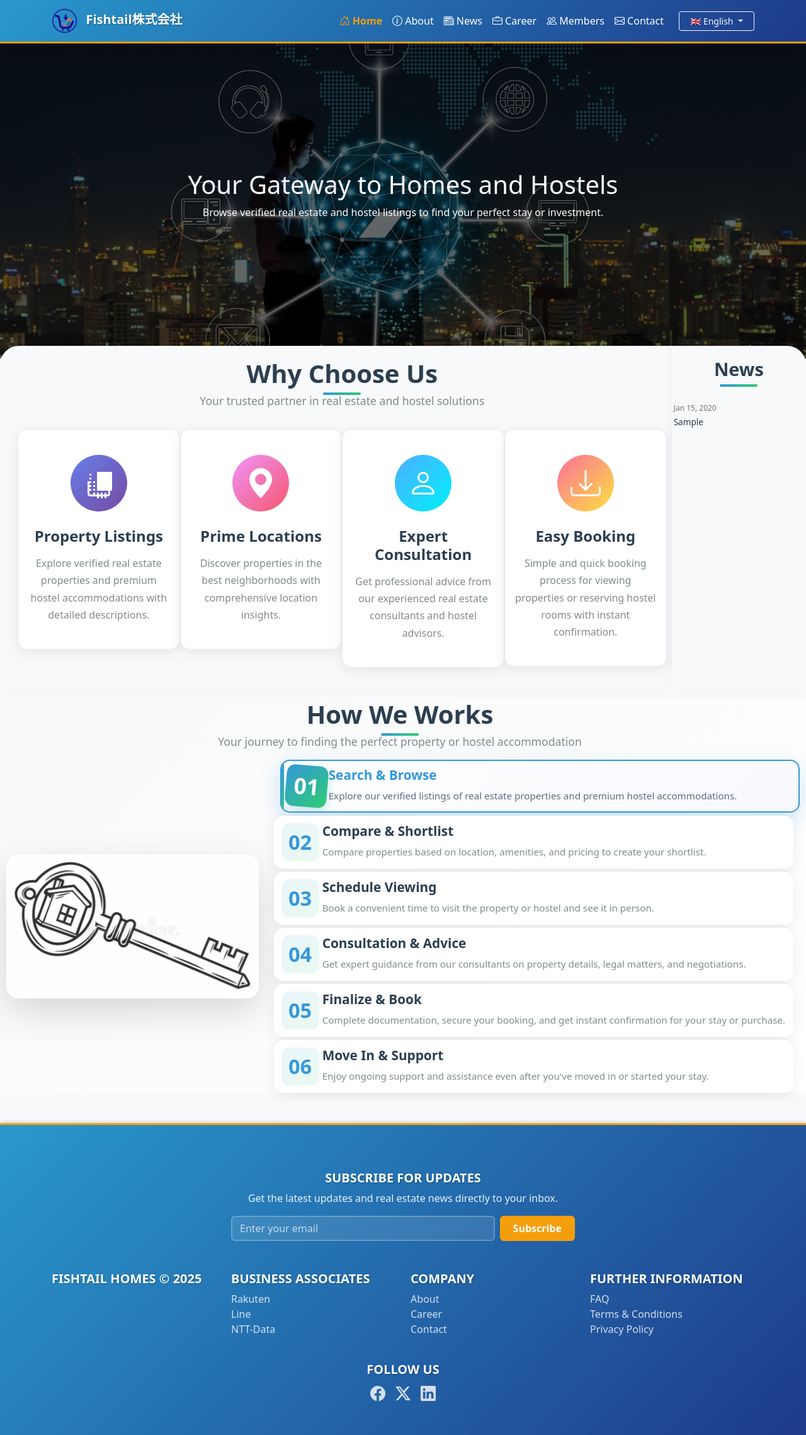
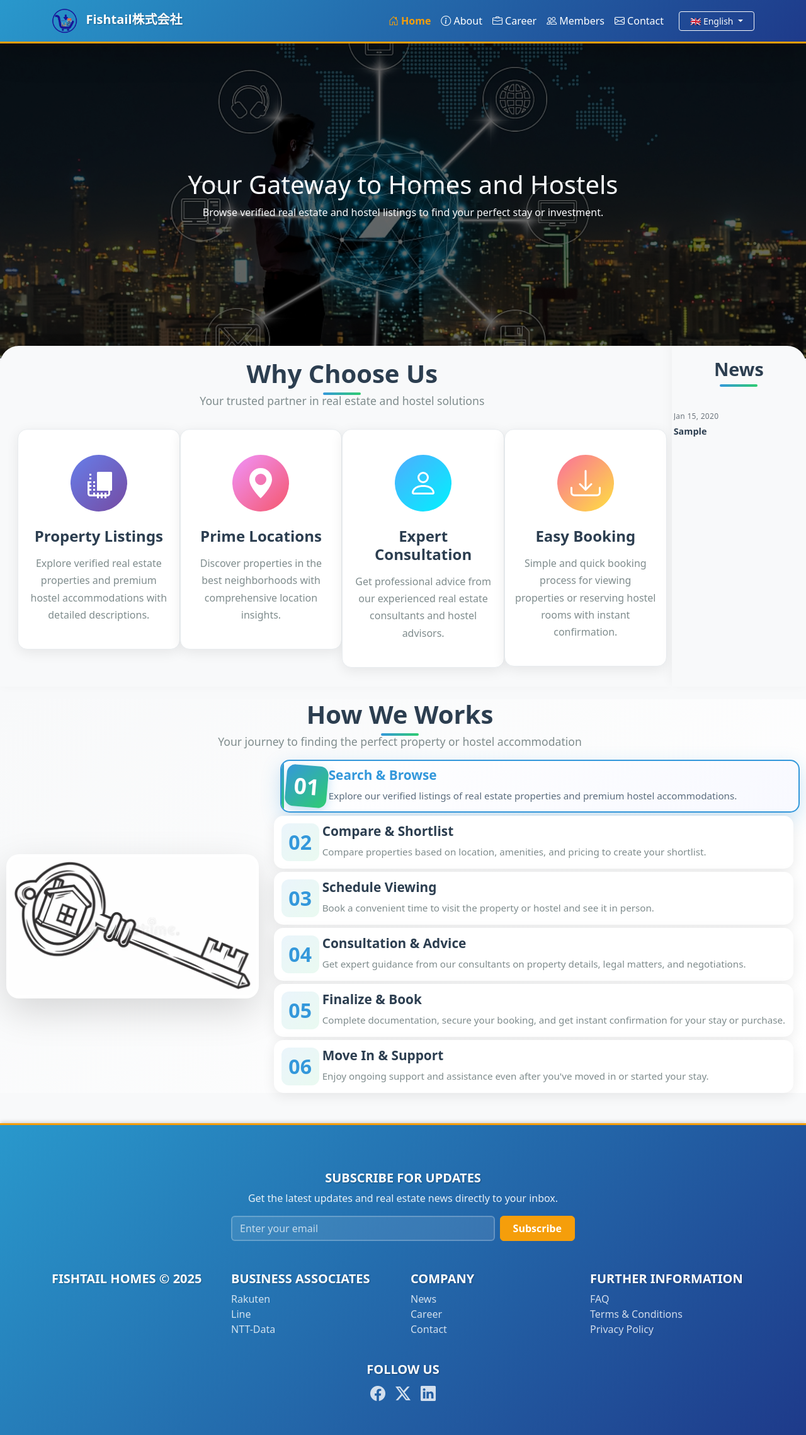
Before and after one commit to jadhikari/Fishtail_homepage, a Django app: page /en/ in a window 1280 px wide. Shown: the whole page at 63% size. Run offline with Django 5.2, Linux system fonts and the light colour scheme; tables that the repository leaves empty hold one stand-in row (values such as "Sample post"); some libraries are stand-ins or nearby versions.

Commit message:
updateh the news sesion, header and footer

```diff
--- a/core/static/core/core.css
+++ b/core/static/core/core.css
@@ -110,22 +110,35 @@
 
 .news-section .section-title {
     font-size: 1.8rem;
-    margin-bottom: 15px;
+    margin-bottom: 20px;
+    font-weight: 600;
 }
 
 .news-section .mb-3 {
-    margin-bottom: 10px !important;
+    margin-bottom: 15px !important;
 }
 
 /* News Items Styling */
 .news-box {
     padding: 0;
+    max-height: 600px;
+    overflow-y: auto;
+    scrollbar-width: none; /* Firefox */
+    -ms-overflow-style: none; /* IE and Edge */
+}
+
+/* Hide scrollbar for Chrome, Safari and Opera */
+.news-box::-webkit-scrollbar {
+    display: none;
+    width: 0;
+    height: 0;
 }
 
 .news-item {
-    padding: 12px 0;
+    padding: 14px 0;
     border-bottom: 1px solid #e8ecef;
-    transition: background-color 0.3s ease;
+    transition: all 0.2s ease;
+    margin: 0;
 }
 
 .news-item:last-child {
@@ -134,34 +147,40 @@
 
 .news-item:hover {
     background-color: #f8f9fa;
-    border-radius: 5px;
-    padding-left: 5px;
-    padding-right: 5px;
+    padding-left: 8px;
+    padding-right: 8px;
+    margin-left: -8px;
+    margin-right: -8px;
+    border-radius: 4px;
 }
 
 .news-date {
     font-size: 0.75rem;
     color: #6c757d;
-    font-weight: 500;
-    margin-bottom: 5px;
-    line-height: 1.2;
+    font-weight: 400;
+    margin-bottom: 6px;
+    line-height: 1.3;
+    letter-spacing: 0.3px;
 }
 
 .news-text {
-    font-size: 0.85rem;
+    font-size: 0.9rem;
     color: #2c3e50;
-    line-height: 1.4;
+    line-height: 1.5;
+    margin: 0;
+    word-wrap: break-word;
 }
 
 .news-text a {
     color: #2c3e50;
     text-decoration: none;
-    transition: color 0.3s ease;
+    transition: color 0.2s ease;
+    display: block;
 }
 
 .news-text a:hover {
     color: #3498db;
-    text-decoration: underline;
+    text-decoration: none;
 }
 
 .section-title {
@@ -431,8 +450,12 @@
         font-size: 1.5rem;
     }
 
+    .news-box {
+        max-height: 500px;
+    }
+
     .news-item {
-        padding: 10px 0;
+        padding: 12px 0;
     }
 
     .news-date {
@@ -440,7 +463,7 @@
     }
 
     .news-text {
-        font-size: 0.82rem;
+        font-size: 0.85rem;
     }
 }
 
@@ -471,6 +494,10 @@
         font-size: 1.3rem;
     }
 
+    .news-box {
+        max-height: 400px;
+    }
+
     .news-item {
         padding: 10px 0;
     }
@@ -481,6 +508,7 @@
 
     .news-text {
         font-size: 0.8rem;
+        line-height: 1.4;
     }
 }
 
--- a/core/templates/core/home.html
+++ b/core/templates/core/home.html
@@ -100,7 +100,8 @@
                                     <div class="news-item">
                                         <div class="news-date">{{ news.created_at|date:"M d, Y" }}</div>
                                         <div class="news-text">
-                                            <a href="{% url 'news_detail' news.unique_id %}">{{ news.get_translated_header }}</a>
+                                            <a href="{% url 'news_detail' news.unique_id %}">
+                                                <b>{{ news.get_translated_header }}</b></a>
                                         </div>
                                     </div>
                                 {% endfor %}
--- a/core/templates/core/news.html
+++ b/core/templates/core/news.html
@@ -17,7 +17,7 @@
             <div class="card mb-4">
                 {% if top_news.image %}
                     <img src="{{ top_news.image.url }}" class="card-img-top" alt="{{ top_news.get_translated_header }}"
-                    style="margin: 20px auto; height:400px; max-width:90%"
+                    style="margin: 20px auto; height:200px; width:180px"
                     >
                 {% endif %}
                 <div class="card-body">
@@ -65,7 +65,7 @@
             <div class="card">
                 {% if news.image %}
                     <img src="{{ news.image.url }}" class="card-img-top" alt="{{ news.get_translated_header }}"
-                    style="margin: 20px auto; height:250px; max-width:90%">
+                    style="margin: 20px auto; height:150px; width:120px">
                 {% endif %}
                 <div class="card-body">
                     <h5 class="card-title text-center">{{ news.get_translated_header|slice:":10" }}...</h5>
--- a/core/views.py
+++ b/core/views.py
@@ -8,7 +8,7 @@
 
 
 def home(request):
-    # Fetch recent news items (latest 5) for the home page
+    # Fetch recent news items (latest 7) for the home page
     recent_news = models.News.objects.exclude(unique_id="").order_by('-created_at')[:5]
     context = {
         'recent_news': recent_news
--- a/templates/footer.html
+++ b/templates/footer.html
@@ -36,7 +36,7 @@
           <div class="col-md-3">
               <h5 class="text-uppercase fw-bold">{% trans "Company" %}</h5>
               <ul class="list-unstyled">
-                  <li><a href="#" class="text-light text-decoration-none"> {% trans "About" %}</a></li>
+                  <li><a href="{% url 'news' %}" class="text-light text-decoration-none"> {% trans "News" %}</a></li>
                   <li><a href="#" class="text-light text-decoration-none">{% trans "Career" %}</a></li>
                   <li><a href="#" class="text-light text-decoration-none">{% trans "Contact" %}</a></li>
               </ul>
--- a/templates/header.html
+++ b/templates/header.html
@@ -26,11 +26,6 @@
                 <li class="nav-item">
                     <a class="nav-link {% if '/about' in request.path %}active{% endif %}" href="{% url 'about' %}">
                         <i class="bi bi-info-circle"></i> {% trans "About" %}
-                    </a>
-                </li>
-                <li class="nav-item">
-                    <a class="nav-link {% if '/news' in request.path %}active{% endif %}" href="{% url 'news' %}">
-                        <i class="bi bi-newspaper"></i> {% trans "News" %}
                     </a>
                 </li>
                 <li class="nav-item">
```
Also changed, not shown: 1 other file.
